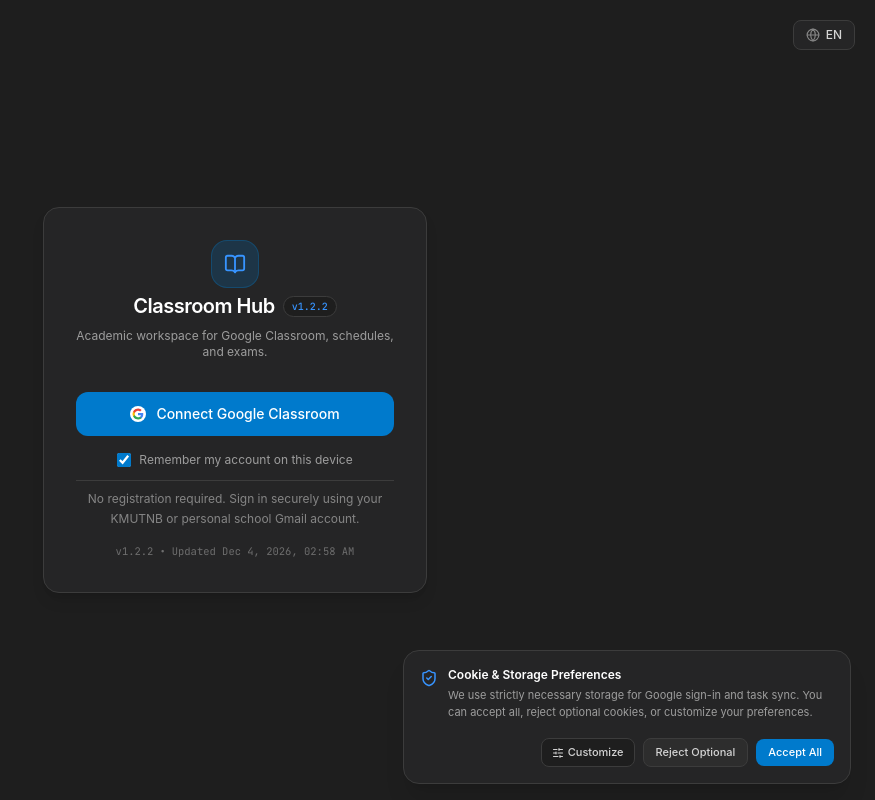
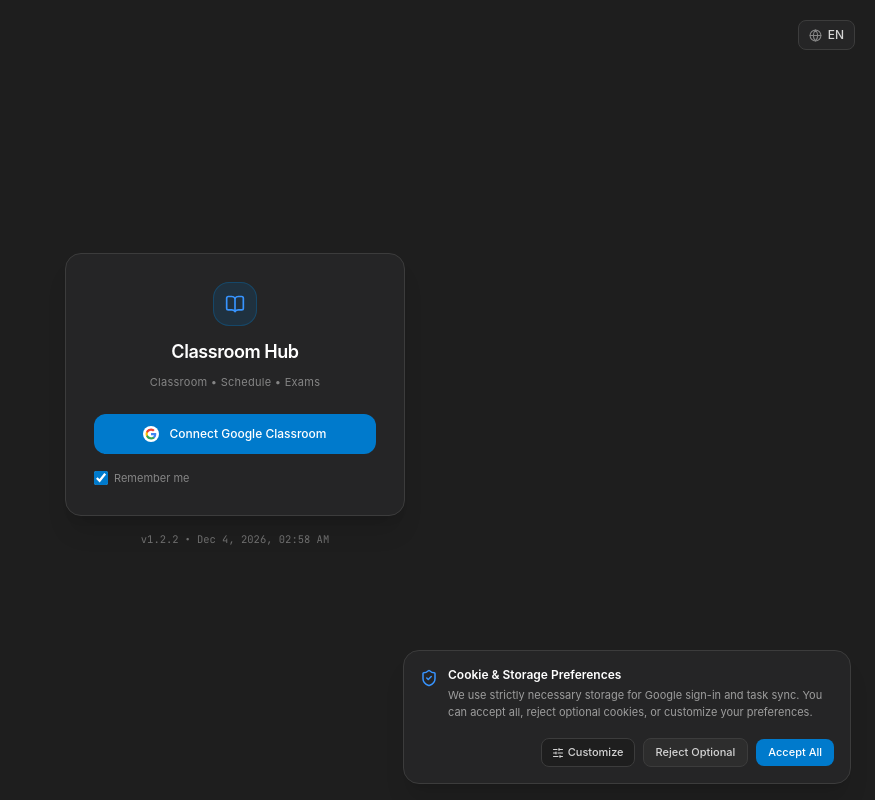
Before and after one commit to kittiponglnwza/classroom_dashbord, a React (Vite) app: page / in a window 1280 px wide. Shown: the whole page, without its empty margins (405-1280 px from the left). Built offline with nearby package versions, Linux system fonts and the light colour scheme.

Commit message:
style(login): redesign minimal sign-in card with compact controls

```diff
--- a/src/App.jsx
+++ b/src/App.jsx
@@ -74,45 +74,46 @@ function AppContent() {
           <button
             type="button"
             onClick={toggleLang}
-            className="flex items-center gap-1.5 px-3 py-1.5 bg-[#252526] border border-[#3C3C3C] text-xs font-medium rounded-lg text-[#D4D4D4] hover:bg-[#2A2D2E] transition-colors cursor-pointer select-none"
+            className="flex items-center gap-1.5 px-2.5 py-1.5 bg-[#252526] border border-[#3C3C3C] text-xs font-medium rounded-lg text-[#D4D4D4] hover:bg-[#2A2D2E] transition-colors cursor-pointer select-none"
           >
-            <Globe size={14} className="text-[#858585]" />
+            <Globe size={13} className="text-[#858585]" />
             <span>{lang === 'en' ? 'EN' : 'TH'}</span>
           </button>
         </div>
 
-        {/* VS Code Dark Sign-In Card */}
-        <div className="w-full max-w-sm bg-[#252526] border border-[#3C3C3C] rounded-2xl p-8 space-y-6 text-center shadow-lg">
+        {/* Minimalist Sign-In Card */}
+        <div className="w-full max-w-[340px] bg-[#252526] border border-[#3C3C3C] rounded-2xl p-7 space-y-6 text-center shadow-xl">
           <div className="flex flex-col items-center space-y-2">
-            <div className="w-12 h-12 rounded-2xl bg-[#007ACC]/20 text-[#3794FF] border border-[#007ACC]/30 flex items-center justify-center mb-1">
-              <BookOpen size={22} />
+            <div className="w-11 h-11 rounded-2xl bg-[#007ACC]/15 text-[#3794FF] border border-[#007ACC]/30 flex items-center justify-center">
+              <BookOpen size={20} />
             </div>
-            <div className="flex items-center gap-2">
-              <h1 className="text-xl font-semibold text-[#FFFFFF] tracking-tight">Classroom Hub</h1>
-              <span className="bg-[#1E1E1E] border border-[#3C3C3C] text-[#3794FF] text-[10px] px-2 py-0.5 rounded-full font-mono font-medium">
-                v{APP_VERSION}
-              </span>
-            </div>
-            <p className="text-xs text-[#9D9D9D]">
-              {lang === 'en'
-                ? 'Academic workspace for Google Classroom, schedules, and exams.'
-                : 'พื้นที่จัดการงานเรียน ตารางเรียน และตารางสอบในที่เดียว'}
+            <h1 className="text-lg font-semibold text-[#FFFFFF] tracking-tight pt-1">
+              Classroom Hub
+            </h1>
+            <p className="text-[11px] text-[#858585] tracking-wide">
+              {lang === 'en' ? 'Classroom • Schedule • Exams' : 'งานเรียน • ตารางเรียน • ตารางสอบ'}
             </p>
           </div>
 
           {authError && (
             <div role="alert" className="flex items-start gap-2 rounded-xl border border-[#F14C4C]/40 bg-[#F14C4C]/10 px-3 py-2 text-left text-xs text-[#F14C4C]">
-              <AlertCircle size={15} className="shrink-0 mt-0.5" />
+              <AlertCircle size={14} className="shrink-0 mt-0.5" />
               <span>{authError}</span>
             </div>
           )}
 
-          <div className="space-y-3 pt-2">
+          <div className="space-y-3.5">
+            {rememberedAccount?.email && (
+              <div className="px-3 py-2 rounded-xl bg-[#1E1E1E] border border-[#3C3C3C] text-xs text-[#D4D4D4] truncate font-mono">
+                {rememberedAccount.email}
+              </div>
+            )}
+
             <button
               type="button"
               onClick={() => login()}
               aria-disabled={!isAuthReady}
-              className="w-full flex items-center justify-center gap-2.5 bg-[#007ACC] hover:bg-[#1177BB] active:bg-[#0E639C] text-white font-medium text-sm py-3 px-5 rounded-xl transition-colors cursor-pointer"
+              className="w-full flex items-center justify-center gap-2.5 bg-[#007ACC] hover:bg-[#1177BB] active:bg-[#0E639C] text-white font-medium text-xs py-3 px-4 rounded-xl transition-colors cursor-pointer"
             >
               <svg className="w-4 h-4 shrink-0 bg-white rounded-full p-0.5" viewBox="0 0 24 24">
                 <path fill="#4285F4" d="M22.56 12.25c0-.78-.07-1.53-.2-2.25H12v4.26h5.92c-.26 1.37-1.04 2.53-2.21 3.31v2.77h3.57c2.08-1.92 3.28-4.74 3.28-8.09z" />
@@ -120,50 +121,47 @@ function AppContent() {
                 <path fill="#FBBC05" d="M5.84 14.09c-.22-.66-.35-1.36-.35-2.09s.13-1.43.35-2.09V7.06H2.18C1.43 8.55 1 10.22 1 12s.43 3.45 1.18 4.94l3.66-2.85z" />
                 <path fill="#EA4335" d="M12 5.38c1.62 0 3.06.56 4.21 1.64l3.15-3.15C17.45 2.09 14.97 1 12 1 7.7 1 3.99 3.47 2.18 7.06l3.66 2.84c.87-2.6 3.3-4.52 6.16-4.52z" />
               </svg>
-              <span className="truncate">
+              <span>
                 {rememberedAccount?.email
-                  ? t('continueAsBtn', lang, { email: rememberedAccount.email })
+                  ? (lang === 'en' ? 'Continue with Google' : 'ดำเนินการต่อด้วย Google')
                   : t('connectGoogleBtn', lang)}
               </span>
             </button>
 
-            {rememberedAccount?.email && (
-              <button
-                type="button"
-                onClick={() => login({ selectAccount: true })}
-                className="text-xs text-[#3794FF] hover:underline cursor-pointer"
-              >
-                {t('useAnotherAccount', lang)}
-              </button>
-            )}
-
-            <label className="flex items-center justify-center gap-2 text-xs text-[#9D9D9D] cursor-pointer select-none pt-1">
+            <div className="flex items-center justify-between gap-2 pt-0.5 text-[11px] text-[#858585]">
+              <label className="inline-flex items-center gap-1.5 cursor-pointer select-none hover:text-[#D4D4D4] transition-colors">
                 <input
                   type="checkbox"
                   checked={rememberMe}
                   onChange={(e) => handleRememberMeChange && handleRememberMeChange(e.target.checked)}
                   className="w-3.5 h-3.5 rounded accent-[#007ACC] cursor-pointer"
                 />
-              <span>{lang === 'en' ? 'Remember my account on this device' : 'จดจำบัญชีของฉันไว้ในอุปกรณ์นี้'}</span>
+                <span>{lang === 'en' ? 'Remember me' : 'จดจำบัญชี'}</span>
               </label>
 
-            <p className="text-xs text-[#858585] leading-relaxed pt-2 border-t border-[#3C3C3C]">
-              {t('loginFooterText', lang)}
-            </p>
+              {rememberedAccount?.email && (
+                <button
+                  type="button"
+                  onClick={() => login({ selectAccount: true })}
+                  className="text-[#3794FF] hover:underline cursor-pointer"
+                >
+                  {lang === 'en' ? 'Switch account' : 'สลับบัญชี'}
+                </button>
+              )}
+            </div>
+          </div>
+        </div>
 
+        {/* Minimal Version & Latest Update Footer */}
         <div
           data-testid="login-version-info"
-              className="pt-1 flex items-center justify-center gap-1.5 text-[10.5px] font-mono text-[#6E6E6E]"
+          className="mt-4 flex items-center justify-center gap-1.5 text-[10.5px] font-mono text-[#6E6E6E] select-none"
         >
           <span>v{APP_VERSION}{APP_COMMIT ? ` (${APP_COMMIT})` : ''}</span>
           <span>•</span>
-              <span>
-                {lang === 'th' ? 'อัปเดตล่าสุด ' : 'Updated '}
-                {formatAppBuildTime(lang)}
-              </span>
+          <span>{formatAppBuildTime(lang)}</span>
         </div>
-          </div>
-        </div>
+
         <CookieConsentBanner />
       </div>
     );
```
Lines whose indentation alone changed are shown as unchanged.
